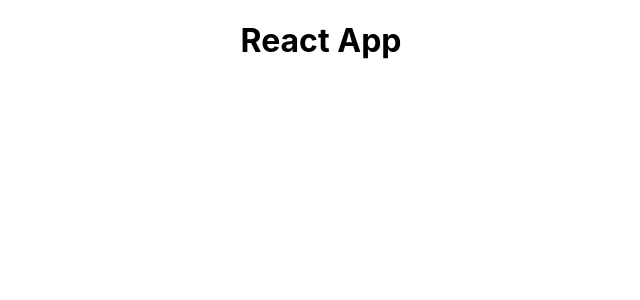
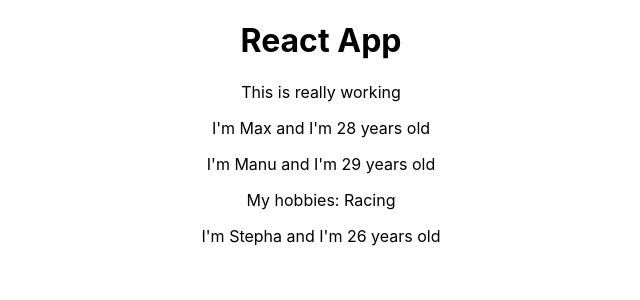
Before and after one commit to NataliaSirotko/react-course, a React (Create React App) app: page / in a window 1280 px wide. Shown: the top 300 px of the page, without its empty margins (319-959 px from the left). Built offline with nearby package versions, Linux system fonts and the light colour scheme.

Commit message:
Understanding the Basic. Task1.
Understanding the Children Property.

```diff
--- a/src/App.js
+++ b/src/App.js
@@ -1,9 +1,15 @@
+import React, { Component } from 'react';
 import './App.css';
+import Person from './Person/Person.js';
 
 function App() {
   return (
     <div className="App">
       <h1>React App</h1>
+      <p>This is really working</p>
+      <Person name="Max" age="28" />
+      <Person name="Manu" age="29" >My hobbies: Racing</Person>
+      <Person name="Stepha" age="26" />
     </div>
   );
 }
--- /dev/null
+++ b/src/Person/Person.js
@@ -0,0 +1,12 @@
+import React, { Children } from 'react';
+
+const Person = (props) => {
+    return (
+        <div>
+            <p>I'm {props.name} and I'm {props.age} years old</p>
+            <p>{props.children}</p>
+        </div>
+    )
+};
+
+export default Person;
```
Also changed, not shown: 2 other files (tests, documents, lock files or other folders).
